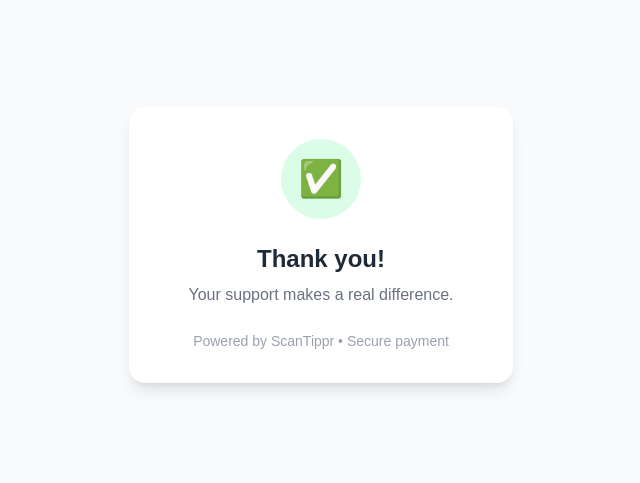
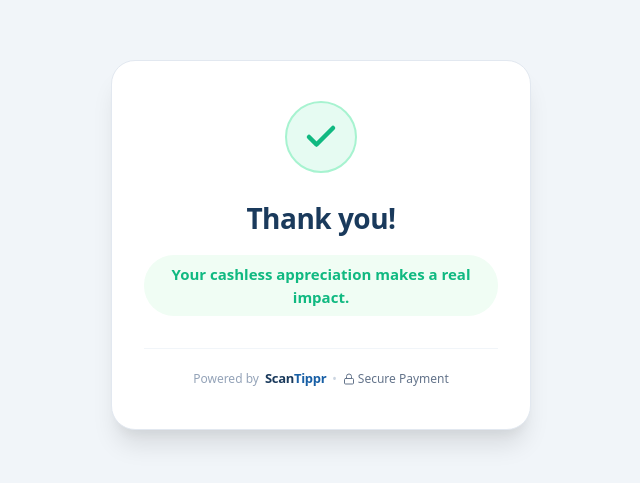
Before and after one commit to JeanDupl/ScanTippr, a Next.js app in the folder scantippr/: page /pay/1/success in a window 1280 px wide. Shown: the part 155-638 px from the top of the page, without its empty margins (319-959 px from the left). Built offline with nearby package versions, Linux system fonts and the light colour scheme; no server answers; the database is empty.

Commit message:
New payment screen1

```diff
--- a/scantippr/app/pay/[guardId]/success/page.tsx
+++ b/scantippr/app/pay/[guardId]/success/page.tsx
@@ -2,6 +2,7 @@
 import { useSearchParams, useParams } from 'next/navigation';
 import { Suspense, useEffect, useState } from 'react';
 import { supabase } from '../../../../lib/supabase';
+import { Check, X, Copy, CheckSquare, Lock } from 'lucide-react';
 
 function SuccessContent() {
   const searchParams = useSearchParams();
@@ -11,6 +12,7 @@ function SuccessContent() {
   const status = searchParams.get('status');
   const cancelled = status === 'cancelled';
 
+  const [copied, setCopied] = useState(false);
   const [guard, setGuard] = useState<{ first_name: string; last_name: string; companies: { name: string } } | null>(null);
 
   useEffect(() => {
@@ -27,30 +29,121 @@ function SuccessContent() {
 
   const company = guard?.companies as any;
 
+  // Truncate reference for beautiful UI display (e.g., TIP-1388ef51)
+  const displayReference = reference
+    ? (reference.length > 12 ? reference.slice(0, 12) : reference)
+    : '';
+
+  const handleCopy = () => {
+    if (reference) {
+      navigator.clipboard.writeText(reference);
+      setCopied(true);
+      setTimeout(() => setCopied(false), 2000);
+    }
+  };
+
   return (
-    <main className="min-h-screen bg-white sm:bg-gray-50 flex items-center justify-center p-4">
-      <div className="bg-white rounded-2xl shadow-lg p-8 w-full max-w-sm text-center">
-        <div className={`w-20 h-20 rounded-full mx-auto mb-6 flex items-center justify-center ${cancelled ? 'bg-red-100' : 'bg-green-100'}`}>
-          <span className="text-4xl">{cancelled ? '❌' : '✅'}</span>
+    <main style={{ display: 'flex', justifyContent: 'center', alignItems: 'center', minHeight: '100vh', background: '#f1f5f9', padding: '1rem', fontFamily: 'system-ui, -apple-system, sans-serif' }}>
+      <div style={{
+        background: '#ffffff',
+        borderRadius: '24px',
+        padding: '2.5rem 2rem',
+        maxWidth: '420px',
+        width: '100%',
+        textAlign: 'center',
+        boxShadow: '0 20px 25px -5px rgba(0, 0, 0, 0.1), 0 10px 10px -5px rgba(0, 0, 0, 0.04)',
+        border: '1px solid #e2e8f0'
+      }}>
+
+        {/* Status Icon Indicator */}
+        <div style={{
+          width: '72px',
+          height: '72px',
+          background: cancelled ? '#fef2f2' : '#e6fbf2',
+          borderRadius: '50%',
+          display: 'flex',
+          alignItems: 'center',
+          justifyContent: 'center',
+          margin: '0 auto 1.5rem',
+          border: cancelled ? '2px solid #fecaca' : '2px solid #a7f3d0'
+        }}>
+          {cancelled ? (
+            <X size={36} color="#ef4444" strokeWidth={3} />
+          ) : (
+            <Check size={36} color="#10b981" strokeWidth={3} />
+          )}
         </div>
-        <h1 className="text-2xl font-bold text-gray-800 mb-2">
+
+        {/* Dynamic Header */}
+        <h2 style={{ fontSize: '28px', fontWeight: 800, color: '#1a3a5c', margin: '0 0 1rem', letterSpacing: '-0.5px' }}>
           {cancelled ? 'Payment cancelled' : 'Thank you!'}
-        </h1>
-        {!cancelled && guard && (
-          <p className="text-gray-600 mb-1">
-            Your appreciation was sent to <strong>{guard.first_name} {guard.last_name}</strong>
-            {company?.name ? ` from ${company.name}` : ''}.
+        </h2>
+
+        {/* Dynamic Detail Text */}
+        {cancelled ? (
+          <p style={{ fontSize: '16px', color: '#64748b', lineHeight: '1.6', margin: '0 0 2rem' }}>
+            Your transaction was not completed. No funds were transferred.
           </p>
+        ) : (
+          <>
+            {guard && (
+              <p style={{ fontSize: '16px', color: '#4a6070', lineHeight: '1.6', margin: '0 0 1.5rem' }}>
+                Your appreciation was sent to <strong style={{ color: '#1a2b3c', fontWeight: 700 }}>{guard.first_name} {guard.last_name}</strong>
+                {company?.name ? <> <br />from <span style={{ color: '#185fa5', fontWeight: 600 }}>{company.name}</span></> : ''}.
+              </p>
+            )}
+
+            {/* Brand Slogan Integration */}
+            <p style={{ fontSize: '15px', color: '#10b981', fontWeight: 600, margin: '0 0 2rem', background: '#f0fdf4', padding: '8px 16px', borderRadius: '30px', display: 'inline-block' }}>
+              Your cashless appreciation makes a real impact.
+            </p>
+          </>
         )}
-        <p className="text-gray-500 mb-6">
-          {cancelled
-            ? 'Your payment was not completed.'
-            : 'Your support makes a real difference.'}
-        </p>
+
+        {/* Copyable Reference Box (Hidden if payment is cancelled or no ref exists) */}
         {reference && !cancelled && (
-          <p className="text-xs text-gray-400 mb-6">Reference: {reference}</p>
+          <div style={{
+            background: '#f8fafc',
+            borderRadius: '12px',
+            padding: '10px 14px',
+            display: 'flex',
+            justifyContent: 'space-between',
+            alignItems: 'center',
+            border: '1px solid #e2e8f0',
+            marginBottom: '2rem'
+          }}>
+            <span style={{ fontSize: '12px', color: '#64748b', fontWeight: 500 }}>
+              Ref: <span style={{ fontFamily: 'monospace', fontSize: '13px', color: '#334155', fontWeight: 600 }}>{displayReference}</span>
+            </span>
+            <button
+              onClick={handleCopy}
+              style={{
+                background: 'none',
+                border: 'none',
+                cursor: 'pointer',
+                display: 'flex',
+                alignItems: 'center',
+                color: copied ? '#10b981' : '#94a3b8',
+                transition: 'color 0.2s'
+              }}
+              title="Copy full reference"
+            >
+              {copied ? <CheckSquare size={16} /> : <Copy size={16} />}
+            </button>
+          </div>
         )}
-        <p className="text-gray-400 text-sm">Powered by ScanTippr • Secure payment</p>
+
+        {/* Security / Compliance Footer */}
+        <div style={{ display: 'flex', alignItems: 'center', justifyContent: 'center', gap: '6px', borderTop: '1px solid #f1f5f9', paddingTop: '1.25rem' }}>
+          <span style={{ fontSize: '12px', color: '#94a3b8', fontWeight: 500 }}>Powered by</span>
+          <span style={{ fontSize: '13px', fontWeight: 800, color: '#1a3a5c', letterSpacing: '-0.3px' }}>Scan<span style={{ color: '#185fa5' }}>Tippr</span></span>
+          <span style={{ color: '#cbd5e1', fontSize: '12px' }}>•</span>
+          <div style={{ display: 'flex', alignItems: 'center', gap: '3px', color: '#64748b' }}>
+            <Lock size={12} color="#64748b" />
+            <span style={{ fontSize: '12px', fontWeight: 500 }}>Secure Payment</span>
+          </div>
+        </div>
+
       </div>
     </main>
   );
```
